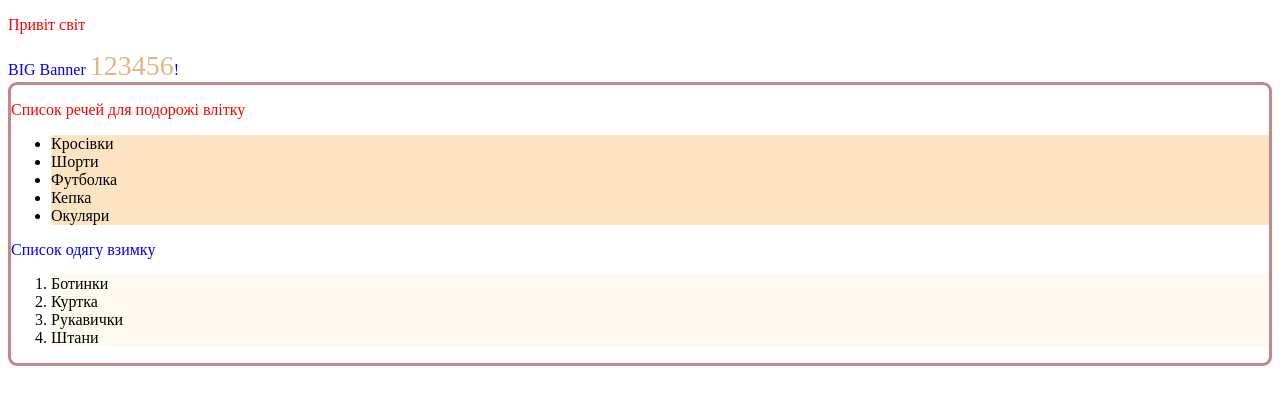
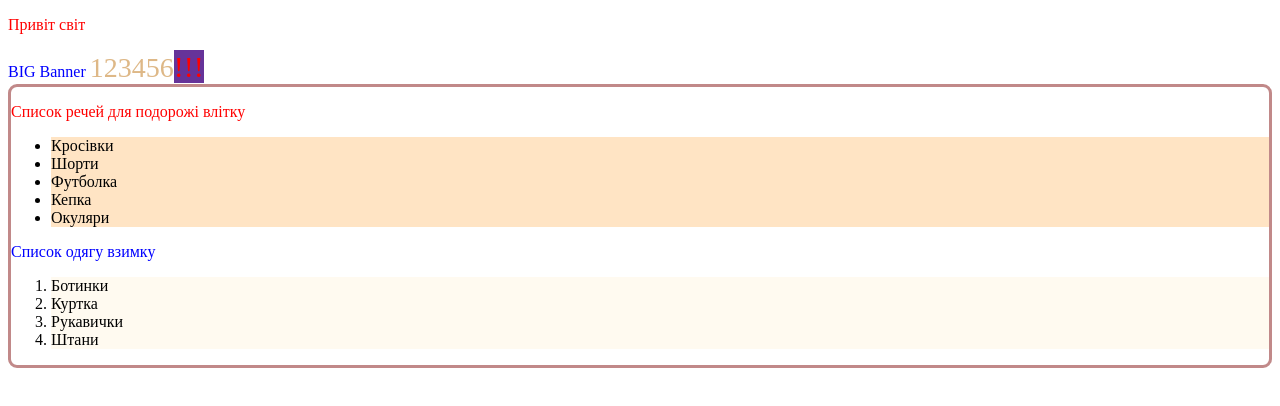
Before and after one commit to mario880001/itvdn-js-course, a plain HTML site: page Lesson 1/index.html in a window 1280 px wide. Drawn offline with Linux system fonts and the light colour scheme.

Commit message:
new sings in banner

```diff
--- a/Lesson 1/index.html
+++ b/Lesson 1/index.html
@@ -9,7 +9,7 @@
 </head>
 <body>
     <p>Привіт світ</p>
-    <div>BIG Banner <span class="number">123456</span>!</div>
+    <div>BIG Banner <span class="number">123456</span><span class="sings">!!!</span></div>
     <div class="box">
         <div>
             <p class="summer">Список речей для подорожі влітку</p>
--- a/Lesson 1/style.css
+++ b/Lesson 1/style.css
@@ -30,3 +30,9 @@ ol>li {
     color: burlywood;
     font-size: 28px;
 }
+
+.sings {
+    color: red;
+    font-size: 30px;
+    background: rebeccapurple;
+}
```
